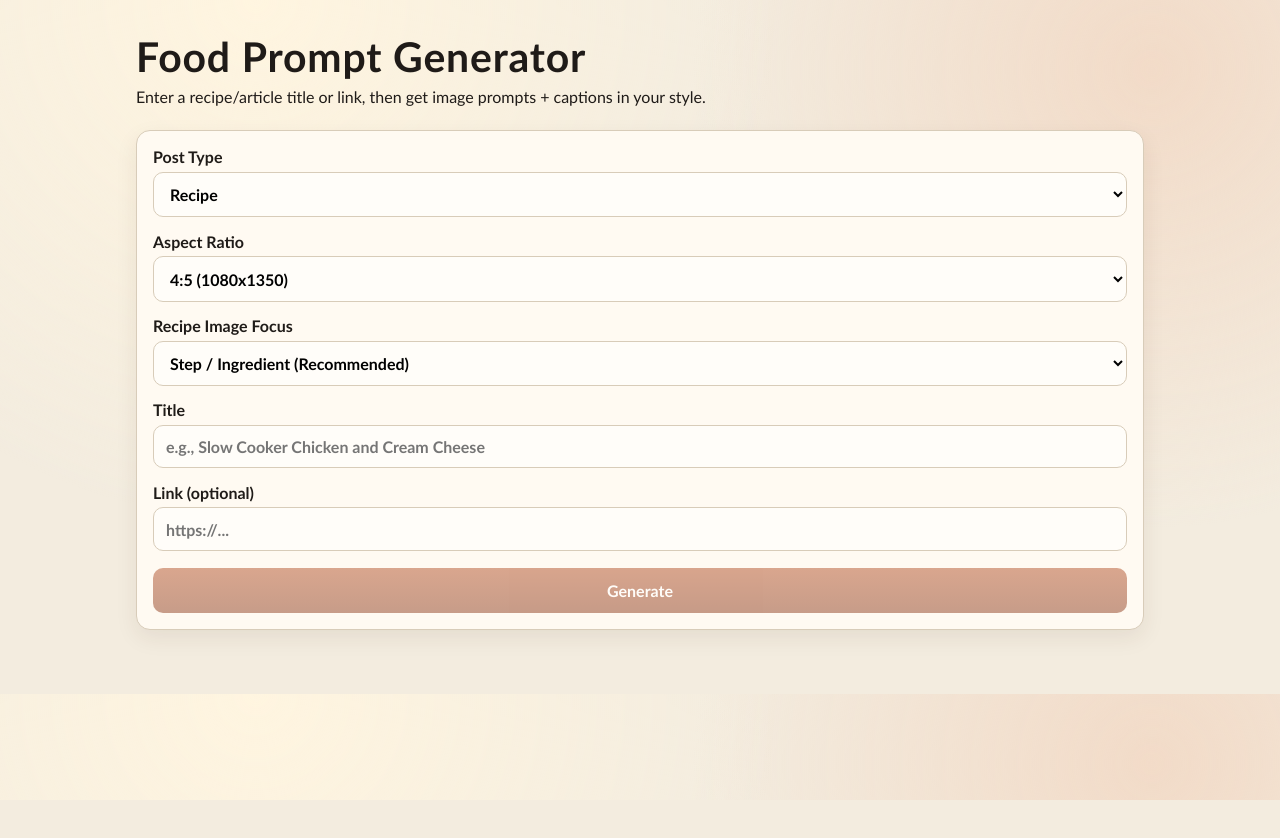
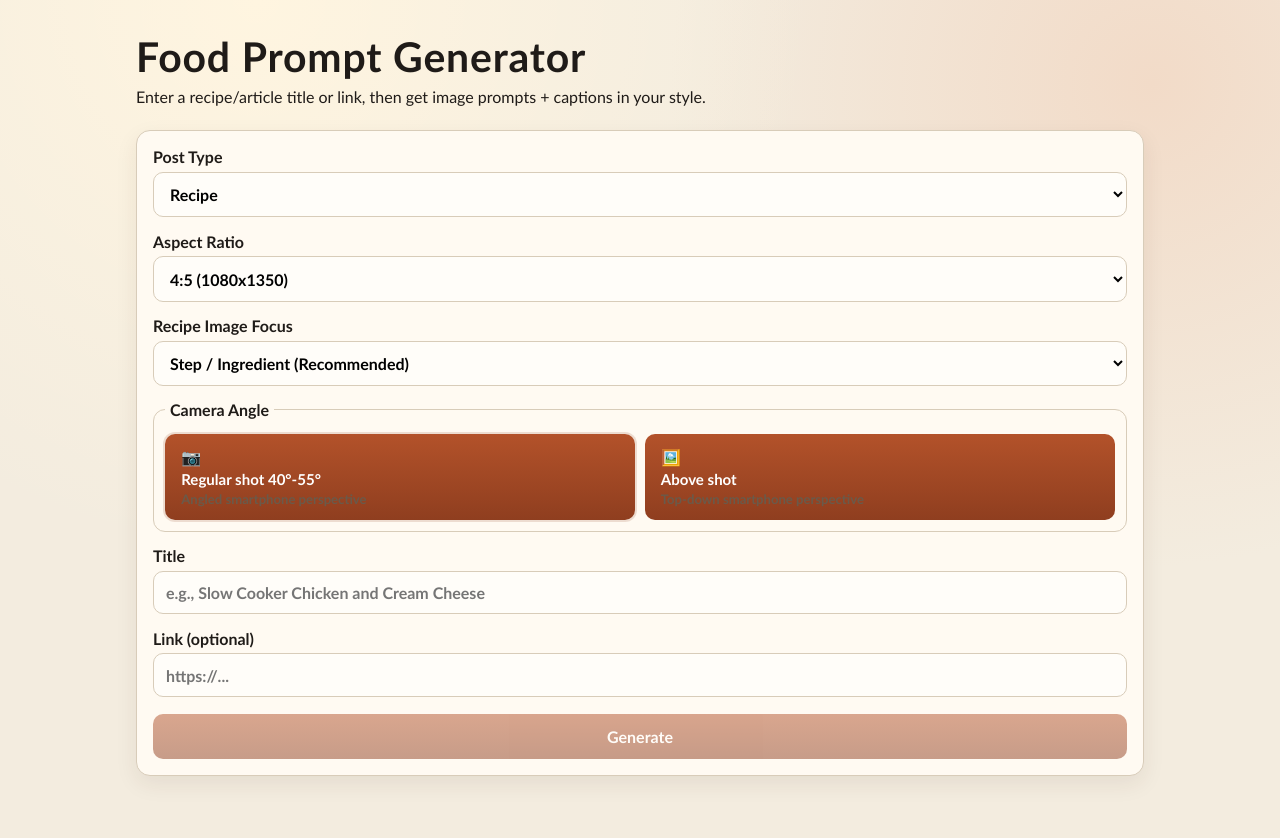
Before and after one commit to othmane791/food-prompt-generator, a Next.js app in the folder webapp/: page / in a window 1280 px wide. Before the commit the page ends 800 px from the top, so only its background shows below. Built offline with nearby package versions, Linux system fonts and the light colour scheme.

Commit message:
Add camera angle selector (above vs regular) and wire to prompt generation

```diff
--- a/webapp/app/globals.css
+++ b/webapp/app/globals.css
@@ -54,6 +54,57 @@ label {
   display: grid;
   gap: 0.35rem;
   font-weight: 700;
+}
+
+.camera-angle-fieldset {
+  margin: 0;
+  border: 1px solid var(--line);
+  border-radius: 12px;
+  padding: 0.7rem;
+  display: grid;
+  gap: 0.55rem;
+}
+
+.camera-angle-fieldset legend {
+  padding: 0 0.3rem;
+  font-weight: 700;
+}
+
+.camera-angle-options {
+  display: grid;
+  grid-template-columns: repeat(2, minmax(0, 1fr));
+  gap: 0.6rem;
+}
+
+.camera-angle-option {
+  border: 1px solid var(--line);
+  border-radius: 10px;
+  background: #fffdf9;
+  color: var(--ink);
+  text-align: left;
+  padding: 0.6rem 0.65rem;
+  display: grid;
+  gap: 0.2rem;
+  cursor: pointer;
+}
+
+.camera-angle-option.active {
+  border-color: var(--accent);
+  box-shadow: 0 0 0 2px rgba(143, 62, 31, 0.16);
+}
+
+.camera-angle-icon {
+  font-size: 1rem;
+}
+
+.camera-angle-title {
+  font-weight: 700;
+  font-size: 0.94rem;
+}
+
+.camera-angle-sub {
+  font-size: 0.82rem;
+  color: #6a5a4a;
 }
 
 input,
@@ -201,4 +252,8 @@ pre {
   .prompt-columns {
     grid-template-columns: 1fr;
   }
+
+  .camera-angle-options {
+    grid-template-columns: 1fr;
+  }
 }
--- a/webapp/app/page.tsx
+++ b/webapp/app/page.tsx
@@ -5,6 +5,7 @@ import { FormEvent, useMemo, useState } from "react";
 type PostType = "recipe" | "article";
 type AspectRatio = "2:3" | "4:5";
 type RecipeImageFocus = "step_or_ingredient" | "final_dish";
+type CameraAngleMode = "regular_40_55" | "above";
 
 type ApiSuccess = {
   input: {
@@ -13,6 +14,7 @@ type ApiSuccess = {
     link: string | null;
     aspectRatio?: AspectRatio;
     recipeImageFocus?: RecipeImageFocus | null;
+    cameraAngleMode?: CameraAngleMode | null;
   };
   generated: {
     resolved_type?: string;
@@ -38,6 +40,7 @@ export default function HomePage() {
   const [type, setType] = useState<PostType>("recipe");
   const [aspectRatio, setAspectRatio] = useState<AspectRatio>("4:5");
   const [recipeImageFocus, setRecipeImageFocus] = useState<RecipeImageFocus>("step_or_ingredient");
+  const [cameraAngleMode, setCameraAngleMode] = useState<CameraAngleMode>("regular_40_55");
   const [title, setTitle] = useState("");
   const [link, setLink] = useState("");
   const [loading, setLoading] = useState(false);
@@ -65,7 +68,7 @@ export default function HomePage() {
       const res = await fetch("/api/generate", {
         method: "POST",
         headers: { "Content-Type": "application/json" },
-        body: JSON.stringify({ type, title, link, aspectRatio, recipeImageFocus })
+        body: JSON.stringify({ type, title, link, aspectRatio, recipeImageFocus, cameraAngleMode })
       });
 
       const data = await res.json();
@@ -89,6 +92,10 @@ export default function HomePage() {
     } catch {
       setCopiedKey("");
     }
+  }
+
+  function cameraAngleLabel(mode?: CameraAngleMode | null) {
+    return mode === "above" ? "Above shot" : "Regular shot 40°-55°";
   }
 
   return (
@@ -129,6 +136,38 @@ export default function HomePage() {
             </label>
           ) : null}
 
+          {type === "recipe" ? (
+            <fieldset className="camera-angle-fieldset">
+              <legend>Camera Angle</legend>
+              <div className="camera-angle-options">
+                <button
+                  type="button"
+                  className={`camera-angle-option ${cameraAngleMode === "regular_40_55" ? "active" : ""}`}
+                  onClick={() => setCameraAngleMode("regular_40_55")}
+                  aria-pressed={cameraAngleMode === "regular_40_55"}
+                >
+                  <span className="camera-angle-icon" aria-hidden>
+                    📷
+                  </span>
+                  <span className="camera-angle-title">Regular shot 40°-55°</span>
+                  <span className="camera-angle-sub">Angled smartphone perspective</span>
+                </button>
+                <button
+                  type="button"
+                  className={`camera-angle-option ${cameraAngleMode === "above" ? "active" : ""}`}
+                  onClick={() => setCameraAngleMode("above")}
+                  aria-pressed={cameraAngleMode === "above"}
+                >
+                  <span className="camera-angle-icon" aria-hidden>
+                    🖼️
+                  </span>
+                  <span className="camera-angle-title">Above shot</span>
+                  <span className="camera-angle-sub">Top-down smartphone perspective</span>
+                </button>
+              </div>
+            </fieldset>
+          ) : null}
+
           <label>
             Title
             <input
@@ -160,7 +199,8 @@ export default function HomePage() {
           <article className="panel span-2">
             <h2>
               Image Prompts ({result.input.aspectRatio || "4:5"}
-              {result.input.recipeImageFocus ? `, ${result.input.recipeImageFocus}` : ""})
+              {result.input.recipeImageFocus ? `, ${result.input.recipeImageFocus}` : ""}
+              {result.input.cameraAngleMode ? `, ${cameraAngleLabel(result.input.cameraAngleMode)}` : ""})
             </h2>
             {(result.generated.image_prompts || []).map((p, idx) => (
               <div key={idx} className="block">
--- a/webapp/lib/styleRules.ts
+++ b/webapp/lib/styleRules.ts
@@ -13,7 +13,9 @@ Hard rules:
 4) The visual style should match this pattern:
    - photorealistic casual home-kitchen cooking photo in portrait 4:5 (1080x1350) by default
    - casual smartphone kitchen photo with slightly handheld perspective
-   - camera angle around 40-55 degrees above the food
+   - camera angle must follow input `camera_angle_mode`:
+     * `regular_40_55`: around 40-55 degrees above the food
+     * `above`: above shot / top-down smartphone view from above
    - close or medium-close composition with tight crop so food dominates frame
    - for recipe posts, scene must be in-progress cooking action, never finished plated dish
    - action examples to rotate: pouring sauce, sprinkling seasoning, stirring, scooping, lifting with spatula, drizzling butter/oil, adding cheese, layering, mixing, serving from pan
```
Also changed, not shown: webapp/app/api/generate/route.ts (+54 -11 lines).
